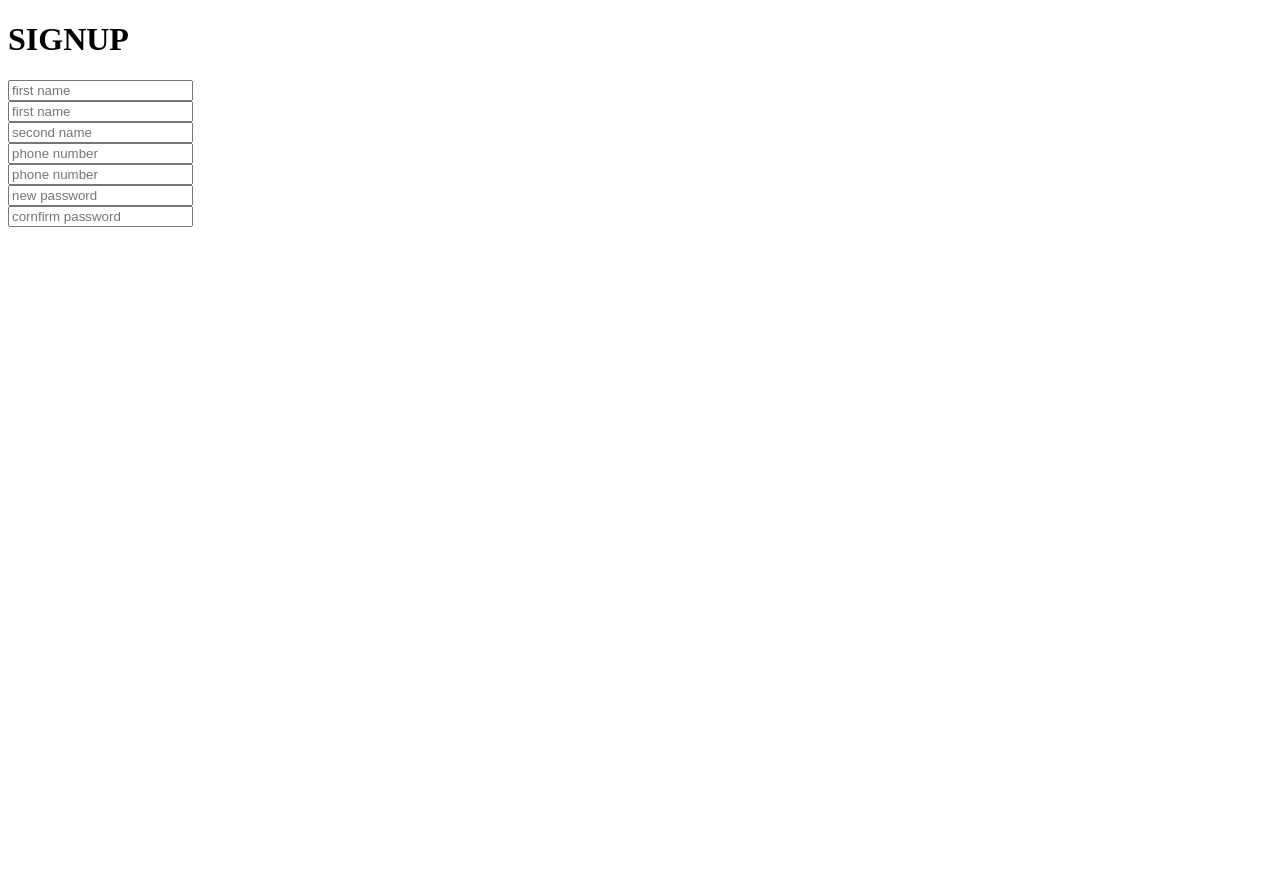
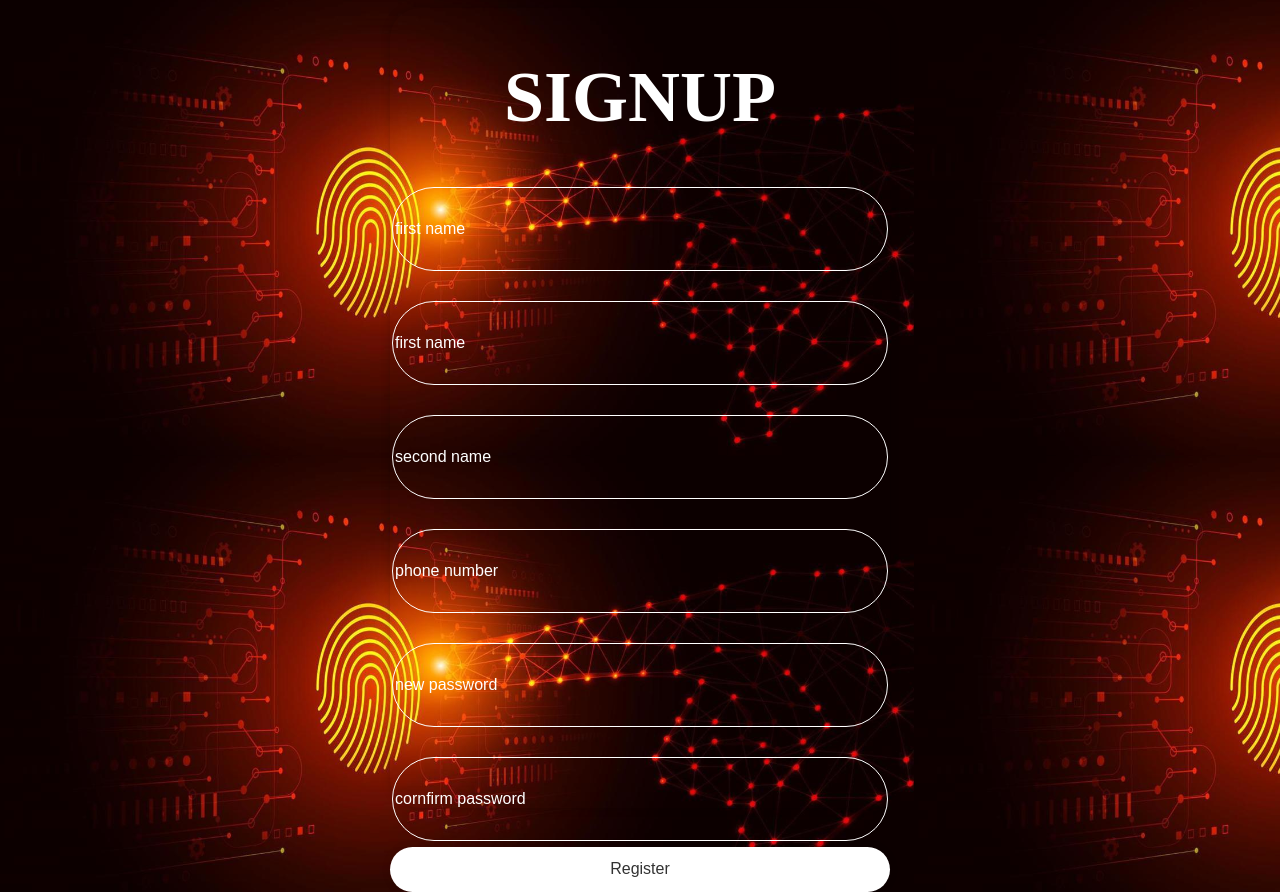
Before and after one commit to waweru89/LOGIN-PAGE, a plain HTML site: page signup.html in a window 1280 px wide. Before the commit the page ends 800 px from the top, so only its background shows below. Drawn offline with Linux system fonts and the light colour scheme; a web font is replaced by a local one.

Commit message:
signup page added

```diff
--- a/signup.html
+++ b/signup.html
@@ -3,7 +3,9 @@
 <head>
     <meta charset="UTF-8">
     <meta name="viewport" content="width=device-width, initial-scale=1.0">
+    <link rel="stylesheet" href="style.css">
     <title>signup-link</title>
+
 </head>
 <body>
     <div class="wrapper">
@@ -22,14 +24,13 @@
                         <input type="text"placeholder="phone number"
                            name="phone number" required>
                            <div class="input-box">
-                            <input type="number"placeholder="phone number"
-                               name="phone number" required>
                                <div class="input-box">
                                 <input type="text"placeholder="new password"
                                    name="new password" required>
                                    <div class="input-box">
                                     <input type="text"placeholder="cornfirm password"
                                        name="cornfirm password" required>
+                                       <button type="submit" class="btn">Register</button>
 
         </div>
         </form>
```
Also changed, not shown: style.css (line endings or trailing spaces).
